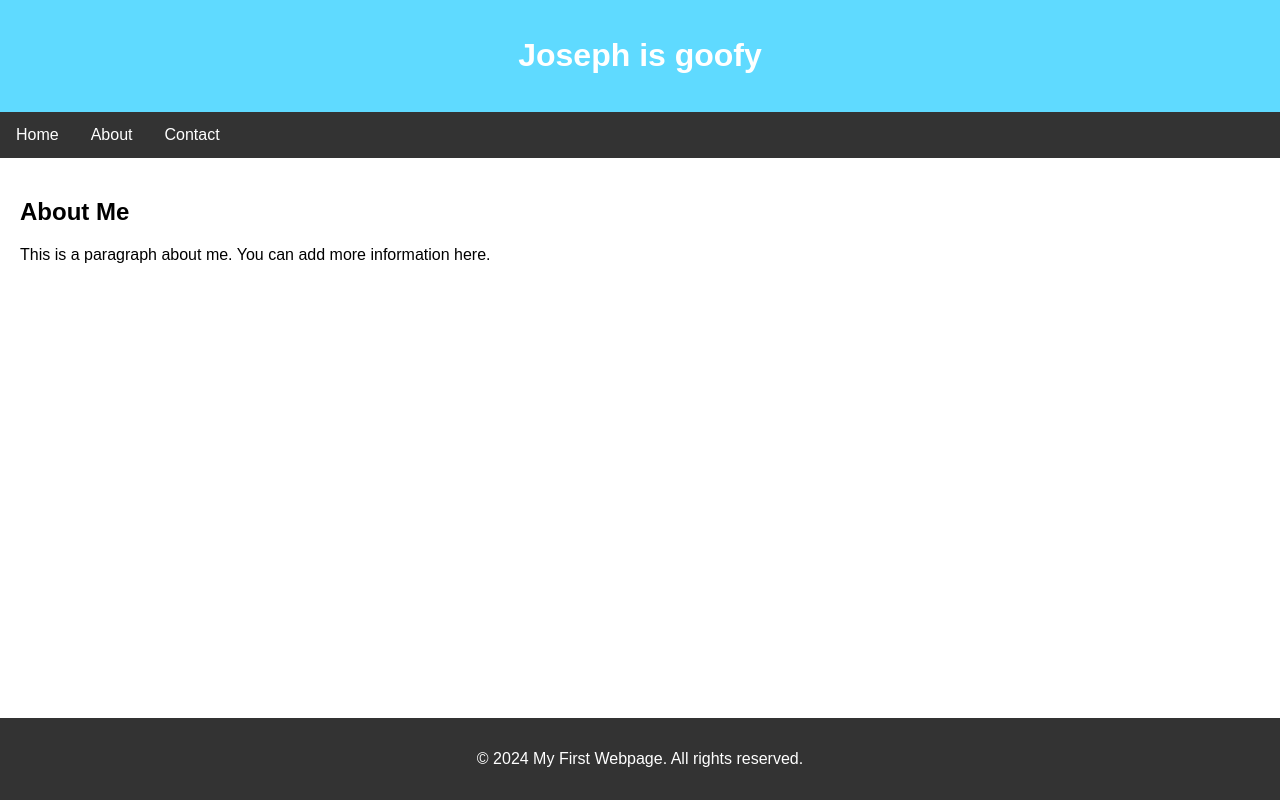
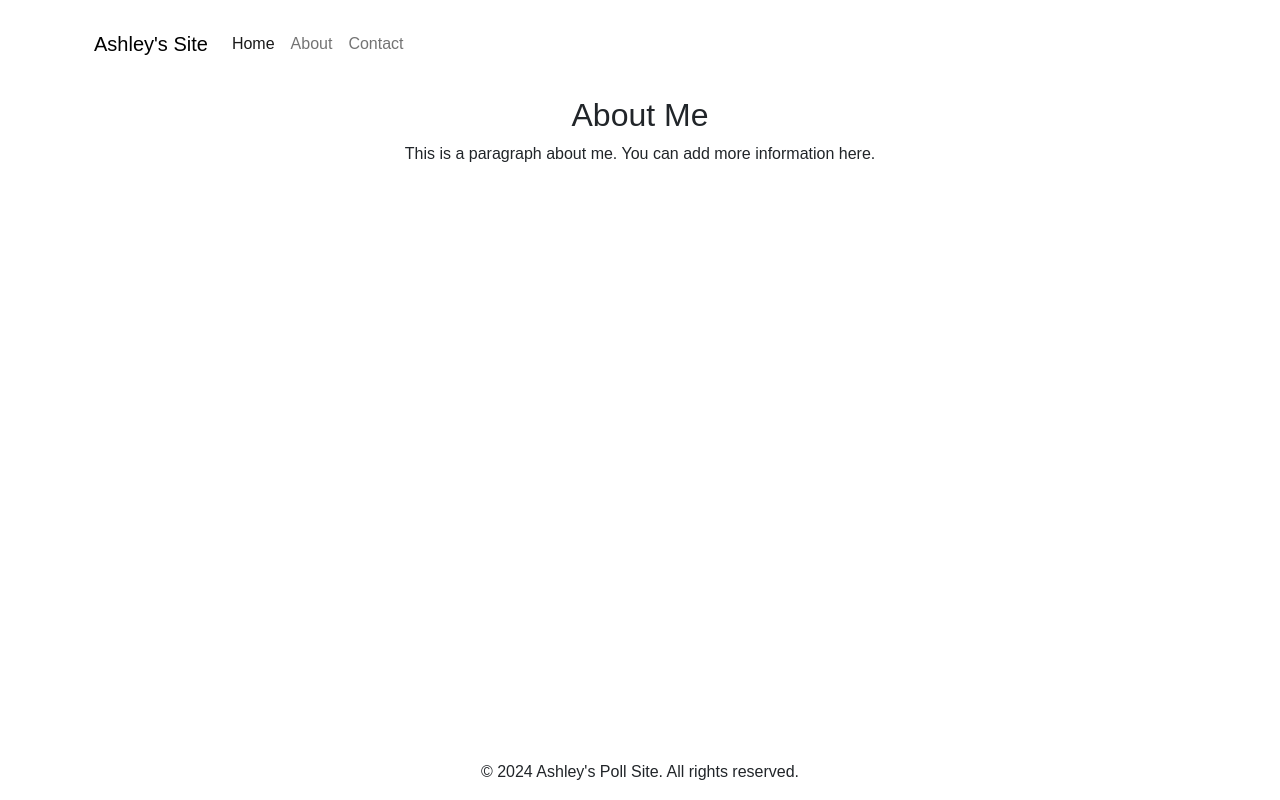
Before and after one commit to ashley-sokol/Portfolio, a Django app: page /portfolio_site/ in a window 1280 px wide. Run offline with Django 4.2, Linux system fonts and the light colour scheme; some libraries are stand-ins or nearby versions.

Commit message:
initial site config redesign

```diff
--- a/Portfolio/portfolio_site/templates/portfolio_site/base.html
+++ b/Portfolio/portfolio_site/templates/portfolio_site/base.html
@@ -0,0 +1,26 @@
+<!DOCTYPE html>
+<html lang="en">
+<head>
+    <meta charset="UTF-8">
+    <meta name="viewport" content="width=device-width, initial-scale=1.0">
+    <title>{% block title %}Ashley's Portfolio Site{% endblock %}</title>
+    <!-- Bootstrap CSS -->
+    <link href="https://stackpath.bootstrapcdn.com/bootstrap/5.1.3/css/bootstrap.min.css" rel="stylesheet">
+    {% load static %}
+    <style>
+        body {
+            background-color: #ffffff; /* Ensure the background is set to pure white */
+            font-family: Arial, sans-serif;
+            margin: 0;
+            padding: 0;
+        }
+    </style>
+</head>
+<body>
+    {% block content %}
+    {% endblock %}
+    <!-- Bootstrap JS and Popper.js -->
+    <script src="https://cdnjs.cloudflare.com/ajax/libs/popper.js/2.11.6/umd/popper.min.js"></script>
+    <script src="https://stackpath.bootstrapcdn.com/bootstrap/5.1.3/js/bootstrap.min.js"></script>
+</body>
+</html>
--- a/Portfolio/portfolio_site/templates/portfolio_site/index.html
+++ b/Portfolio/portfolio_site/templates/portfolio_site/index.html
@@ -1,79 +1,38 @@
-<!DOCTYPE html>
-<html lang="en">
-<head>
-    <meta charset="UTF-8">
-    <meta name="viewport" content="width=device-width, initial-scale=1.0">
-    <title>My First Webpage</title>
-    <style>
-        body {
-            font-family: Arial, sans-serif;
-            margin: 0;
-            padding: 0;
-        }
-        header {
-            background-color: #5fdaff;
-            color: white;
-            padding: 1em 0;
-            text-align: center;
-        }
-        nav {
-            background-color: #333;
-        }
-        nav ul {
-            list-style-type: none;
-            margin: 0;
-            padding: 0;
-            overflow: hidden;
-        }
-        nav ul li {
-            float: left;
-        }
-        nav ul li a {
-            display: block;
-            color: white;
-            text-align: center;
-            padding: 14px 16px;
-            text-decoration: none;
-        }
-        nav ul li a:hover {
-            background-color: #111;
-        }
-        main {
-            padding: 20px;
-        }
-        footer {
-            background-color: #333;
-            color: white;
-            text-align: center;
-            padding: 1em 0;
-            position: fixed;
-            bottom: 0;
-            width: 100%;
-        }
-    </style>
-</head>
-<body>
+{% extends 'portfolio_site/base.html' %}
 
-<header>
-    <h1>Joseph is goofy</h1>
-</header>
+{% block content %}
+<div class="container mt-3 text-center">
+    <header class="text-center">
+        <nav class="navbar navbar-expand-lg navbar-light bg-white">
+            <div class="container-fluid">
+                <a class="navbar-brand text-black" href="#">Ashley's Site</a>
+                <button class="navbar-toggler" type="button" data-bs-toggle="collapse" data-bs-target="#navbarNav" aria-controls="navbarNav" aria-expanded="false" aria-label="Toggle navigation">
+                    <span class="navbar-toggler-icon"></span>
+                </button>
+                <div class="collapse navbar-collapse" id="navbarNav">
+                    <ul class="navbar-nav">
+                        <li class="nav-item">
+                            <a class="nav-link active" aria-current="page" href="#">Home</a>
+                        </li>
+                        <li class="nav-item">
+                            <a class="nav-link" href="/about">About</a>
+                        </li>
+                        <li class="nav-item">
+                            <a class="nav-link" href="/contact">Contact</a>
+                        </li>
+                    </ul>
+                </div>
+            </div>
+        </nav>
+    </header>
 
-<nav>
-    <ul>
-        <li><a href="#home">Home</a></li>
-        <li><a href="#about">About</a></li>
-        <li><a href="#contact">Contact</a></li>
-    </ul>
-</nav>
+    <main class="container mt-4">
+        <h2>About Me</h2>
+        <p>This is a paragraph about me. You can add more information here.</p>
+    </main>
 
-<main>
-    <h2>About Me</h2>
-    <p>This is a paragraph about me. You can add more information here.</p>
-</main>
-
-<footer>
-    <p>&copy; 2024 My First Webpage. All rights reserved.</p>
-</footer>
-
-</body>
-</html>
+    <footer class="text-center mt-5 fixed-bottom bg-white">
+        <p>&copy; 2024 Ashley's Poll Site. All rights reserved.</p>
+    </footer>
+</div>
+{% endblock %}
```
